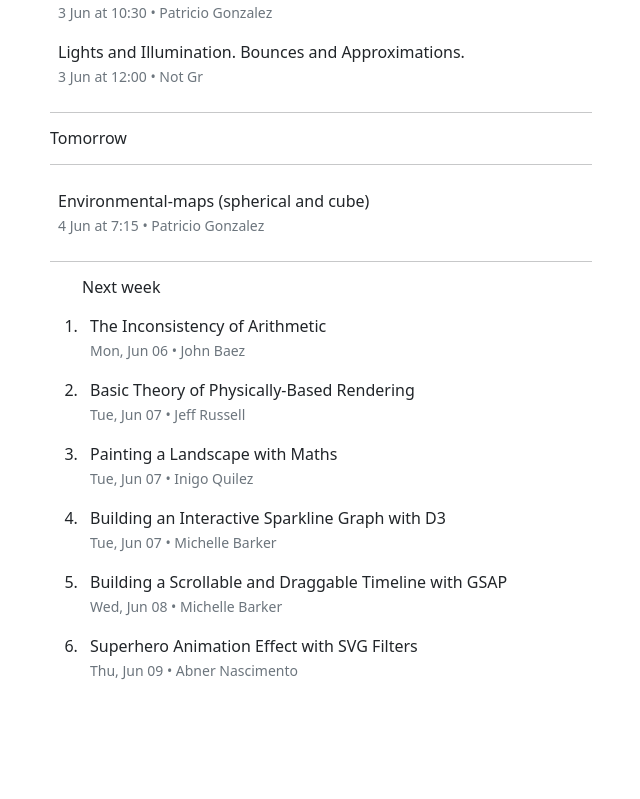
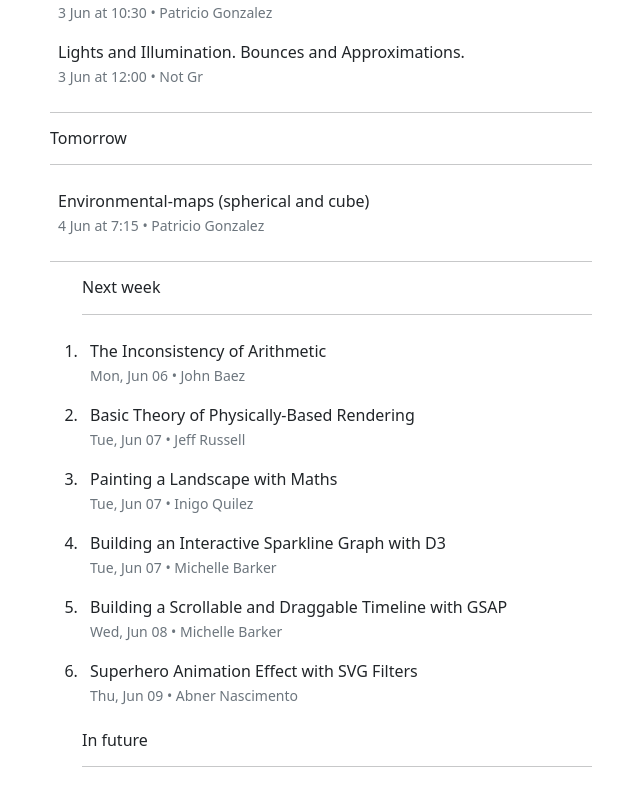
Before and after one commit to blackmann/js-react-frontend-test, a React (Create React App) app: page / in a window 1280 px wide. Shown: the part 196-995 px from the top of the page, without its empty margins (36-676 px from the left). Before the commit the page ends 918 px from the top, so only its background shows below. Built offline with nearby package versions, Linux system fonts and the light colour scheme.

Commit message:
add future activities

```diff
--- a/src/App.js
+++ b/src/App.js
@@ -19,7 +19,7 @@ function App() {
   const [todaysActivities, setTodaysActivities] = useState([]);
   const [tomorrowsActivities, setTomorrowsActivities] = useState([]);
   const [nextWeekActivities, setNextWeekActivities] = useState([]);
-  const [restOfActivities, setRestOfActivities] = useState([]);
+  const [futureActivities, setFutureActivities] = useState([]);
 
   // const firstDay = new Date(today.setDate(today.getDate() - today.getDay()));
 
@@ -46,9 +46,19 @@ function App() {
           new Date(a.startTime).getTime() < nextWeekEnd.getTime()
       )
     );
+
+    setFutureActivities(
+      activities.filter(
+        (a) => new Date(a.startTime).getTime() > nextWeekEnd.getTime()
+      )
+    );
   }, []);
 
-  console.log(nextWeekEnd);
+  console.log(
+    activities.map(
+      (a) => new Date(a.startTime).getTime() > nextWeekEnd.getTime()
+    )
+  );
 
   return (
     <div className="container p-3">
@@ -85,6 +95,7 @@ function App() {
           </ol>
           <ol>
             <h2 className="fs-6">Next week</h2>
+            <hr />
             {nextWeekActivities.map((activity) => (
               <li className="hover-light-bg p-2 rounded-2" key={activity.id}>
                 <header>{activity.title}</header>
@@ -95,6 +106,19 @@ function App() {
               </li>
             ))}
           </ol>
+          <ol>
+            <h2 className="fs-6">In future</h2>
+            <hr />
+            {futureActivities.map((activity) => {
+              <li className="hover-light-bg p-2 rounded-2" key={activity.id}>
+                <header>{activity.title}</header>
+                <small className="text-muted">
+                  {dayjs(activity.startTime).format("ddd, MMM DD  ")} •{" "}
+                  {activity.instructor}
+                </small>
+              </li>;
+            })}
+          </ol>
         </div>
       </div>
     </div>
```
